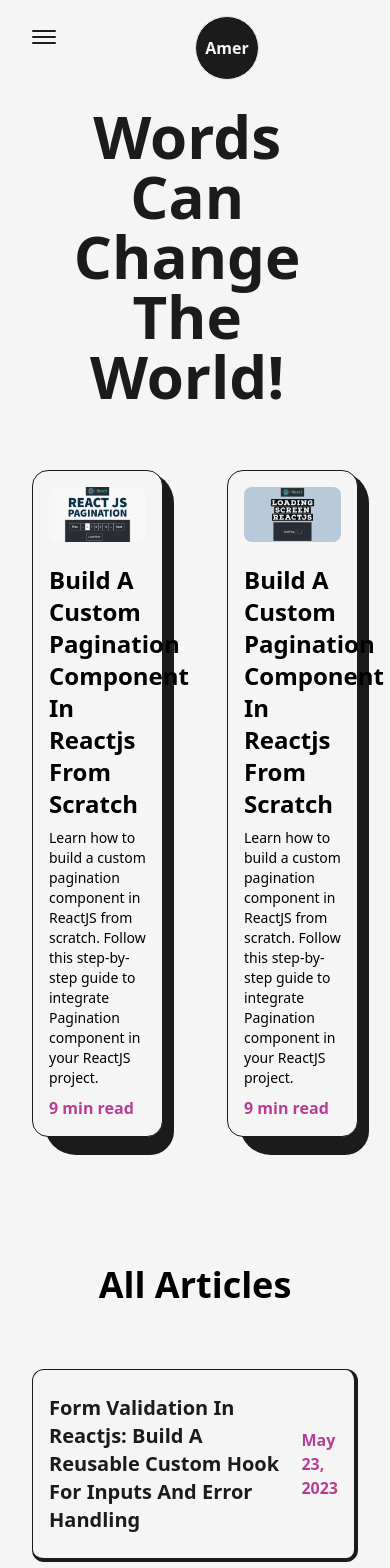
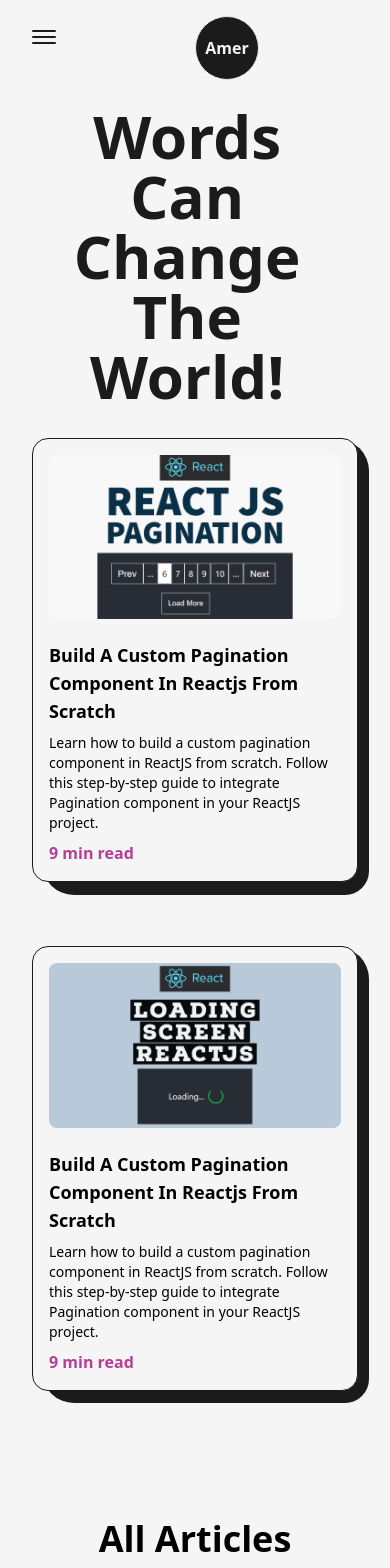
Before and after one commit to amerv97/Next.js-amervarajic-portfolio, a Next.js app in the folder Next.js-Developer-Portfolio-Starter-Code-main/: page /articles in a window 390 px wide. Shown: the top 1568 px of the page. Built offline with nearby package versions, Linux system fonts and the light colour scheme.

Commit message:
article page responsibility finished

```diff
--- a/Next.js-Developer-Portfolio-Starter-Code-main/src/pages/articles.js
+++ b/Next.js-Developer-Portfolio-Starter-Code-main/src/pages/articles.js
@@ -49,7 +49,7 @@ const MovingImg = ({ title, img, link }) => {
         ref={imgRef}
         src={img}
         alt={title}
-        className="z-10 w-96 h-auto hidden absolute rounded-lg"
+        className="z-10 w-96 h-auto hidden absolute rounded-lg md:!hidden "
       />
     </Link>
   );
@@ -61,10 +61,11 @@ const Article = ({ img, title, date, link }) => {
       initial={{ y: 200 }}
       whileInView={{ y: 0, transition: { duration: 0.5, ease: "easeInOut" } }}
       viewport={{ once: true }}
-      className="w-full relative p-4 py-6 my-4 rounded-xl flex items-center  justify-between bg-light text-dark first:mt-0 border border-solid border-dark border-r-4 border-b-4 dark:border-light dark:bg-dark dark:text-light"
+      className="w-full relative p-4 py-6 my-4 rounded-xl flex items-center  justify-between bg-light text-dark first:mt-0 border border-solid border-dark border-r-4 border-b-4 dark:border-light dark:bg-dark dark:text-light
+      sm:flex-col"
     >
       <MovingImg title={title} img={img} link={link} />
-      <span className="text-primary font-semibold pl-4 dark:text-primaryDark">
+      <span className="text-primary font-semibold pl-4 dark:text-primaryDark sm:self-start sm:pl-0 xs:text-sm">
         {date}
       </span>
     </motion.li>
@@ -92,7 +93,10 @@ const FeaturedArticle = ({ img, title, time, summary, link }) => {
           />
         </Link>
         <Link href={link} target="_blank">
-          <h2 className="text-2xl capitalize font-bold my-2 mt-4 hover:underline">
+          <h2
+            className="text-2xl capitalize font-bold my-2 mt-4 hover:underline
+          xs:text-lg"
+          >
             {title}
           </h2>
           <p className="text-sm mb-2">{summary}</p>
@@ -114,8 +118,14 @@ const articles = () => {
       </Head>
       <main className="w-full mb-16 flex flex-col items-center justify-center overflow-hidden dark:text-light">
         <Layout className="pt-16">
-          <AnimatedText text="Words Can Change The World!" className="mb-16 " />
-          <ul className="grid grid-cols-2 gap-16">
+          <AnimatedText
+            text="Words Can Change The World!"
+            className="mb-16 lg:!text-7xl sm:mb-8 sm:!text6xl xs:!text-4xl "
+          />
+          <ul
+            className="grid grid-cols-2 gap-16 lg:gap-8
+            md:grid-cols-1 md:gap-y-16"
+          >
             <FeaturedArticle
               title="Build A Custom Pagination Component In Reactjs From Scratch"
               summary="Learn how to build a custom pagination component in ReactJS from scratch.
```
